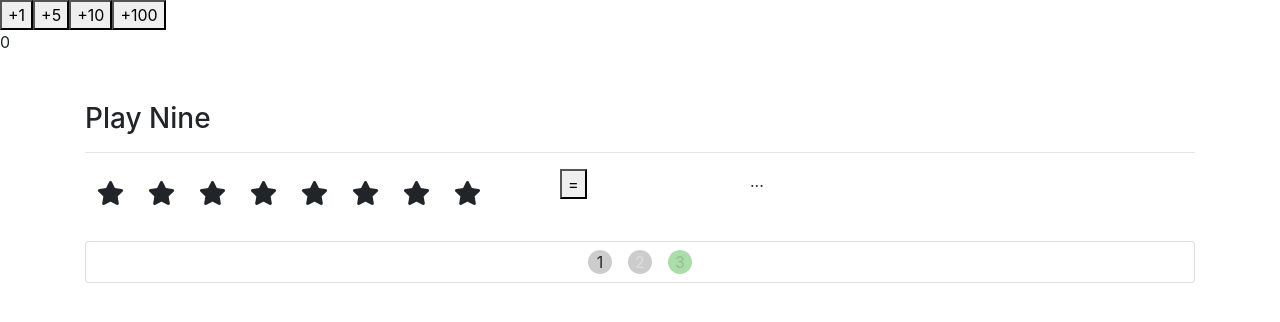
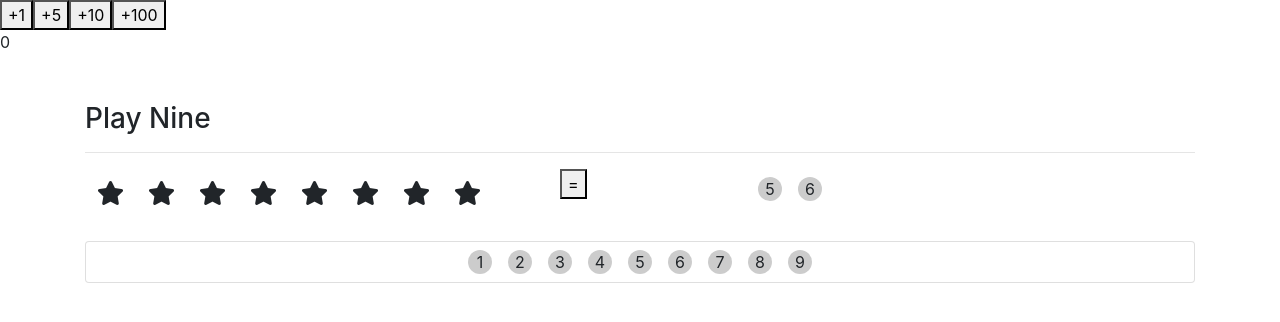
Before and after one commit to bhavik4748/react-webpack-starter, a React app: page / in a window 1280 px wide. Shown: the top 322 px of the page. Built offline with nearby package versions, Linux system fonts and the light colour scheme.

Commit message:
added lodash function
added lodash function

```diff
--- a/src/components/App2.js
+++ b/src/components/App2.js
@@ -25,23 +25,28 @@
 const Answer = function (props) {
     return (
         <div className="col-5">
-            ...
+            <span>5</span>
+              <span>6</span>
         </div>
     );
 }
 
 
 const Numbers = function (props) {
+
+
     return (
         <div className="card text-center">
             <div>
-                <span>1</span>
-                <span className="selected">2</span>
-                <span className="used">3</span>
+                {Numbers.list.map((number, i) =>
+                <span>{number}</span>
+                )}
             </div>
         </div>
     );
 }
+
+Numbers.list=_.range(1,10);
 
 class Game extends Component {
     render() {
--- a/src/index.html
+++ b/src/index.html
@@ -12,6 +12,8 @@
   <link rel="stylesheet" href="https://use.fontawesome.com/releases/v5.0.13/css/all.css" integrity="sha384-DNOHZ68U8hZfKXOrtjWvjxusGo9WQnrNx2sqG0tfsghAvtVlRW3tvkXWZh58N9jp"
     crossorigin="anonymous">
 
+<script src="https://cdn.jsdelivr.net/npm/lodash@4.17.10/lodash.min.js"></script>
+
   <link href="src/style.css" rel="stylesheet">
   <title>My React App</title>
 </head>
```
